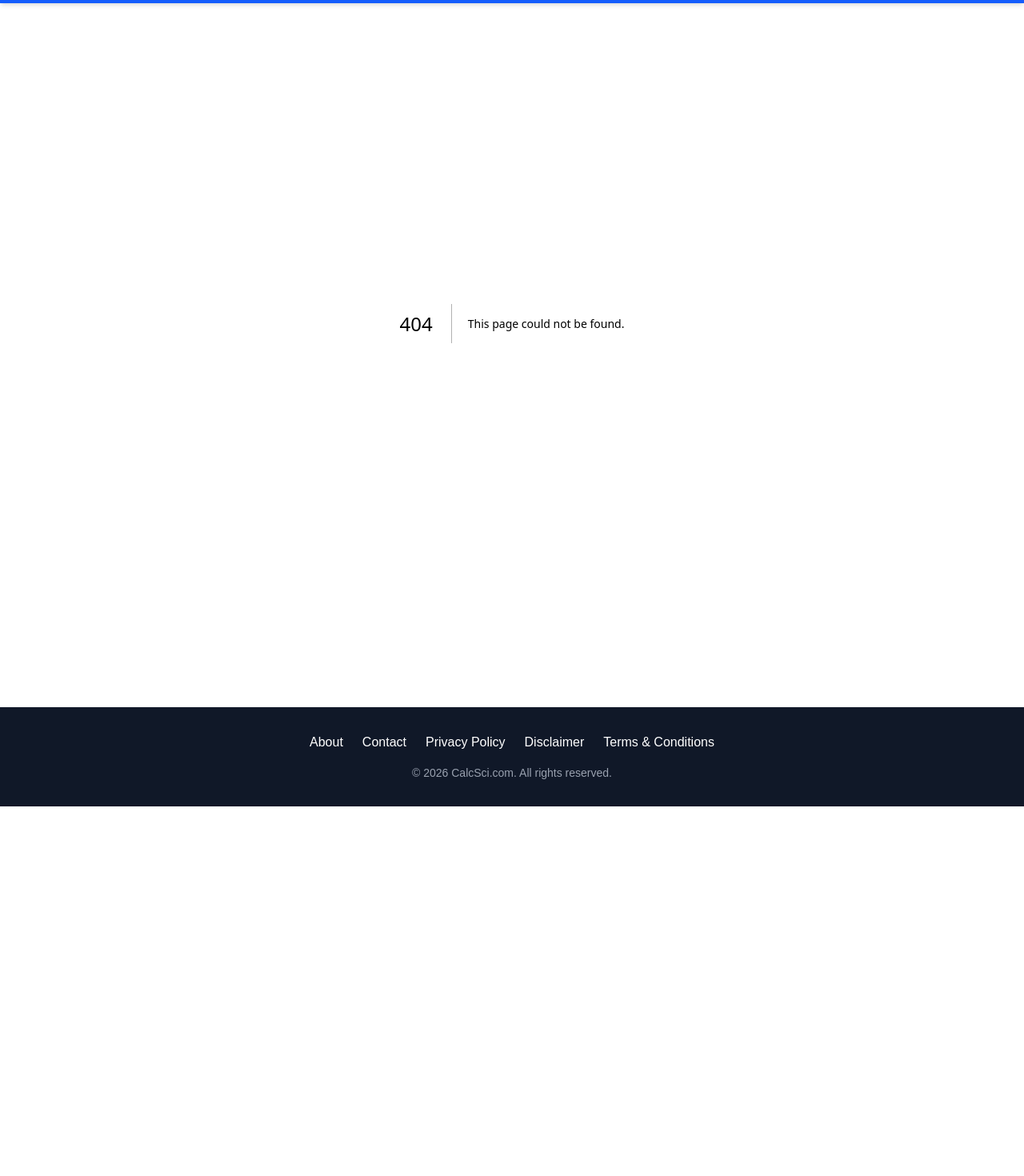
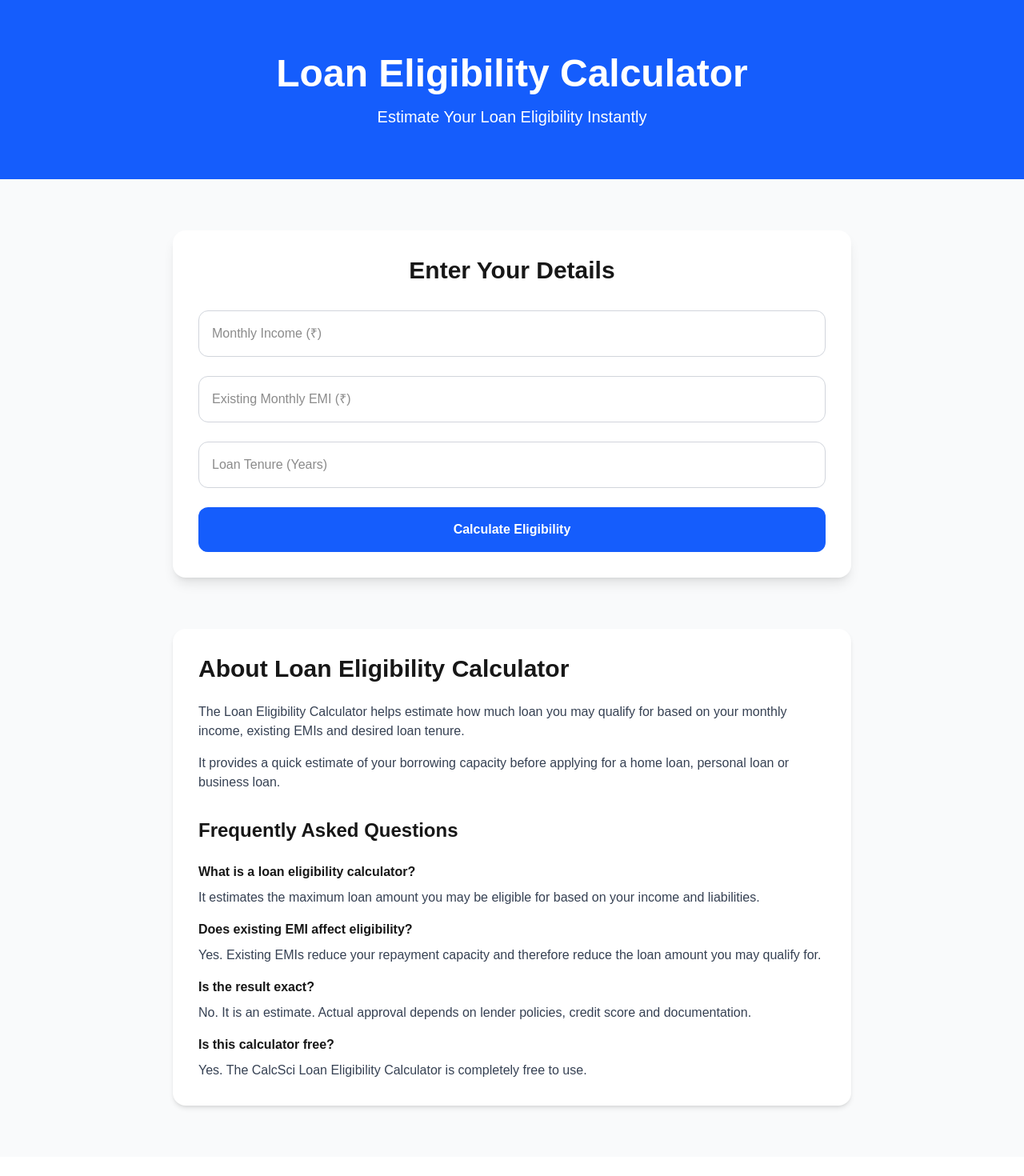
Before and after one commit to CalcSci/calcsci, a Next.js app: page /finance/loan-eligibility-calculator in a window 1280 px wide. Before the commit this address had no page. Shown: the part 60-1530 px from the top of the page at 80% size. Before the commit the page ends 1068 px from the top, so only its background shows below. Built offline with nearby package versions, Linux system fonts and the light colour scheme.

Commit message:
Added new blog

```diff
--- /dev/null
+++ b/app/finance/loan-eligibility-calculator/layout.tsx
@@ -0,0 +1,39 @@
+import type { Metadata } from "next";
+
+export const metadata: Metadata = {
+  title: "Loan Eligibility Calculator - Check Loan Eligibility | CalcSci",
+  description:
+    "Free Loan Eligibility Calculator by CalcSci. Estimate how much loan you may be eligible for based on income, existing EMIs and loan tenure.",
+  alternates: {
+    canonical: "/finance/loan-eligibility-calculator",
+  },
+  openGraph: {
+    title: "Loan Eligibility Calculator - Check Loan Eligibility | CalcSci",
+    description: "Free Loan Eligibility Calculator by CalcSci. Estimate your loan eligibility instantly.",
+    url: "https://www.calcsci.com/finance/loan-eligibility-calculator",
+    siteName: "CalcSci",
+    type: "website",
+    images: [
+      {
+        url: "/og-image.png",
+        width: 1200,
+        height: 630,
+        alt: "Loan Eligibility Calculator | CalcSci",
+      },
+    ],
+  },
+  twitter: {
+    card: "summary_large_image",
+    title: "Loan Eligibility Calculator - Check Loan Eligibility | CalcSci",
+    description: "Estimate your loan eligibility instantly.",
+    images: ["/og-image.png"],
+  },
+};
+
+export default function Layout({
+  children,
+}: {
+  children: React.ReactNode;
+}) {
+  return children;
+}
--- /dev/null
+++ b/app/finance/loan-eligibility-calculator/page.tsx
@@ -0,0 +1,208 @@
+"use client";
+
+import { useState } from "react";
+import BreadcrumbSchema from "@/components/BreadcrumbSchema";
+
+export default function LoanEligibilityCalculatorPage() {
+  const [income, setIncome] = useState("");
+  const [existingEmi, setExistingEmi] = useState("");
+  const [tenure, setTenure] = useState("");
+  const [eligibility, setEligibility] = useState("");
+
+  const calculateEligibility = () => {
+    const monthlyIncome = Number(income);
+    const currentEmi = Number(existingEmi);
+    const loanYears = Number(tenure);
+    if (!monthlyIncome || !loanYears) return;
+
+    const availableEmi = monthlyIncome * 0.5 - currentEmi;
+    const estimatedLoan = availableEmi * loanYears * 12;
+
+    setEligibility(estimatedLoan.toFixed(0));
+  };
+
+  return (
+    <>
+      <BreadcrumbSchema
+        items={[
+          {
+            name: "Home",
+            url: "https://www.calcsci.com",
+          },
+          {
+            name: "Finance",
+            url: "https://www.calcsci.com/finance",
+          },
+          {
+            name: "Loan Eligibility Calculator",
+            url: "https://www.calcsci.com/finance/loan-eligibility-calculator",
+          },
+        ]}
+      />
+      <script
+        type="application/ld+json"
+        dangerouslySetInnerHTML={{
+          __html: JSON.stringify({
+            "@context": "https://schema.org",
+            "@type": "WebApplication",
+            name: "Loan Eligibility Calculator",
+            url: "https://www.calcsci.com/finance/loan-eligibility-calculator",
+            applicationCategory: "FinanceApplication",
+            operatingSystem: "Any",
+            description:
+              "Estimate your loan eligibility based on income, existing EMIs and loan tenure.",
+          }),
+        }}
+      />
+      <script
+        type="application/ld+json"
+        dangerouslySetInnerHTML={{
+          __html: JSON.stringify({
+            "@context": "https://schema.org",
+            "@type": "FAQPage",
+            mainEntity: [
+              {
+                "@type": "Question",
+                name: "What is a loan eligibility calculator?",
+                acceptedAnswer: {
+                  "@type": "Answer",
+                  text:
+                    "A loan eligibility calculator estimates how much loan you may qualify for based on your income, existing EMIs and loan tenure.",
+                },
+              },
+              {
+                "@type": "Question",
+                name: "How is loan eligibility calculated?",
+                acceptedAnswer: {
+                  "@type": "Answer",
+                  text:
+                    "Loan eligibility is generally based on income, repayment capacity, existing debts and loan duration.",
+                },
+              },
+              {
+                "@type": "Question",
+                name: "Does existing EMI affect loan eligibility?",
+                acceptedAnswer: {
+                  "@type": "Answer",
+                  text:
+                    "Yes. Existing EMIs reduce repayment capacity and can lower your eligible loan amount.",
+                },
+              },
+              {
+                "@type": "Question",
+                name: "Is this calculator free?",
+                acceptedAnswer: {
+                  "@type": "Answer",
+                  text:
+                    "Yes. The CalcSci Loan Eligibility Calculator is completely free to use.",
+                },
+              },
+            ],
+          }),
+        }}
+      />
+      <main className="bg-gray-50 min-h-screen">
+      <section className="bg-blue-600 text-white py-16 text-center">
+        <h1 className="text-5xl font-bold mb-4">
+          Loan Eligibility Calculator
+        </h1>
+        <p className="text-xl">Estimate Your Loan Eligibility Instantly</p>
+      </section>
+      <section className="max-w-4xl mx-auto px-6 py-16">
+        <div className="bg-white rounded-2xl shadow-lg p-8">
+          <h2 className="text-3xl font-bold text-center mb-8">
+            Enter Your Details
+          </h2>
+          <div className="space-y-6">
+            <input
+              type="number"
+              placeholder="Monthly Income (₹)"
+              value={income}
+              onChange={(e) => setIncome(e.target.value)}
+              className="w-full border border-gray-300 rounded-xl p-4"
+            />
+            <input
+              type="number"
+              placeholder="Existing Monthly EMI (₹)"
+              value={existingEmi}
+              onChange={(e) => setExistingEmi(e.target.value)}
+              className="w-full border border-gray-300 rounded-xl p-4"
+            />
+            <input
+              type="number"
+              placeholder="Loan Tenure (Years)"
+              value={tenure}
+              onChange={(e) => setTenure(e.target.value)}
+              className="w-full border border-gray-300 rounded-xl p-4"
+            />
+            <button
+              onClick={calculateEligibility}
+              className="w-full bg-blue-600 text-white py-4 rounded-xl font-semibold hover:bg-blue-700"
+            >
+              Calculate Eligibility
+            </button>
+          </div>
+          {eligibility && (
+            <div className="mt-8 bg-green-50 border border-green-300 rounded-xl p-6">
+              <h3 className="text-2xl font-bold text-green-700 mb-4">
+                Estimated Loan Eligibility
+              </h3>
+              <p className="text-xl">
+                ₹{Number(eligibility).toLocaleString()}
+              </p>
+            </div>
+          )}
+        </div>
+      </section>
+      <section className="max-w-4xl mx-auto px-6 pb-16">
+        <div className="bg-white rounded-2xl shadow-md p-8">
+          <h2 className="text-3xl font-bold mb-6">
+            About Loan Eligibility Calculator
+          </h2>
+          <p className="text-gray-700 mb-4">
+            The Loan Eligibility Calculator helps estimate
+            how much loan you may qualify for based on your
+            monthly income, existing EMIs and desired loan tenure.
+          </p>
+          <p className="text-gray-700 mb-8">
+            It provides a quick estimate of your borrowing
+            capacity before applying for a home loan,
+            personal loan or business loan.
+          </p>
+          <h2 className="text-2xl font-bold mb-6">
+            Frequently Asked Questions
+          </h2>
+          <h3 className="font-semibold mb-2">
+            What is a loan eligibility calculator?
+          </h3>
+          <p className="mb-4 text-gray-700">
+            It estimates the maximum loan amount you may be
+            eligible for based on your income and liabilities.
+          </p>
+          <h3 className="font-semibold mb-2">
+            Does existing EMI affect eligibility?
+          </h3>
+          <p className="mb-4 text-gray-700">
+            Yes. Existing EMIs reduce your repayment capacity
+            and therefore reduce the loan amount you may qualify for.
+          </p>
+          <h3 className="font-semibold mb-2">
+            Is the result exact?
+          </h3>
+          <p className="mb-4 text-gray-700">
+            No. It is an estimate. Actual approval depends on
+            lender policies, credit score and documentation.
+          </p>
+          <h3 className="font-semibold mb-2">
+            Is this calculator free?
+          </h3>
+          <p className="text-gray-700">
+            Yes. The CalcSci Loan Eligibility Calculator is
+            completely free to use.
+          </p>
+        </div>
+      </section>
+    </main>
+    </>
+  );
+}
--- a/app/page.tsx
+++ b/app/page.tsx
@@ -41,6 +41,11 @@ export default function Home() {
       name: "Simple Interest Calculator",
       icon: "💵",
       href: "/finance/simple-interest-calculator",
+    },
+    {
+      name: "Loan Eligibility Calculator",
+      icon: "🏦",
+      href: "/finance/loan-eligibility-calculator",
     },
     {
       name: "FD Calculator",
@@ -175,6 +180,12 @@ export default function Home() {
               </div>
             </Link>
 
+            <Link href="/finance/loan-eligibility-calculator">
+              <div className="bg-blue-50 border border-blue-200 p-3 rounded-xl hover:bg-blue-100 cursor-pointer">
+                🏦 Loan Eligibility Calculator
+              </div>
+            </Link>
+
             <Link href="/finance/fd-calculator">
               <div className="bg-blue-50 border border-blue-200 p-3 rounded-xl hover:bg-blue-100 cursor-pointer">
                 🏦 FD Calculator
```
